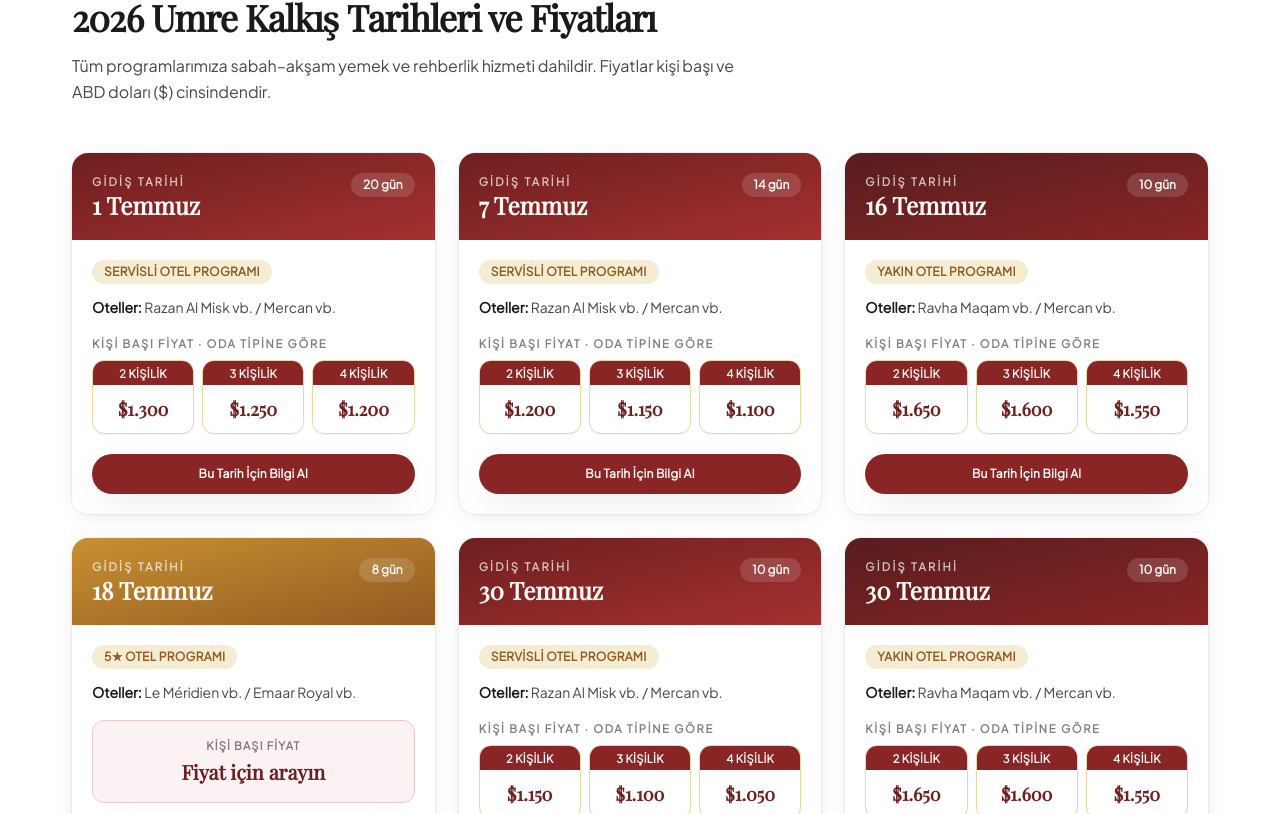
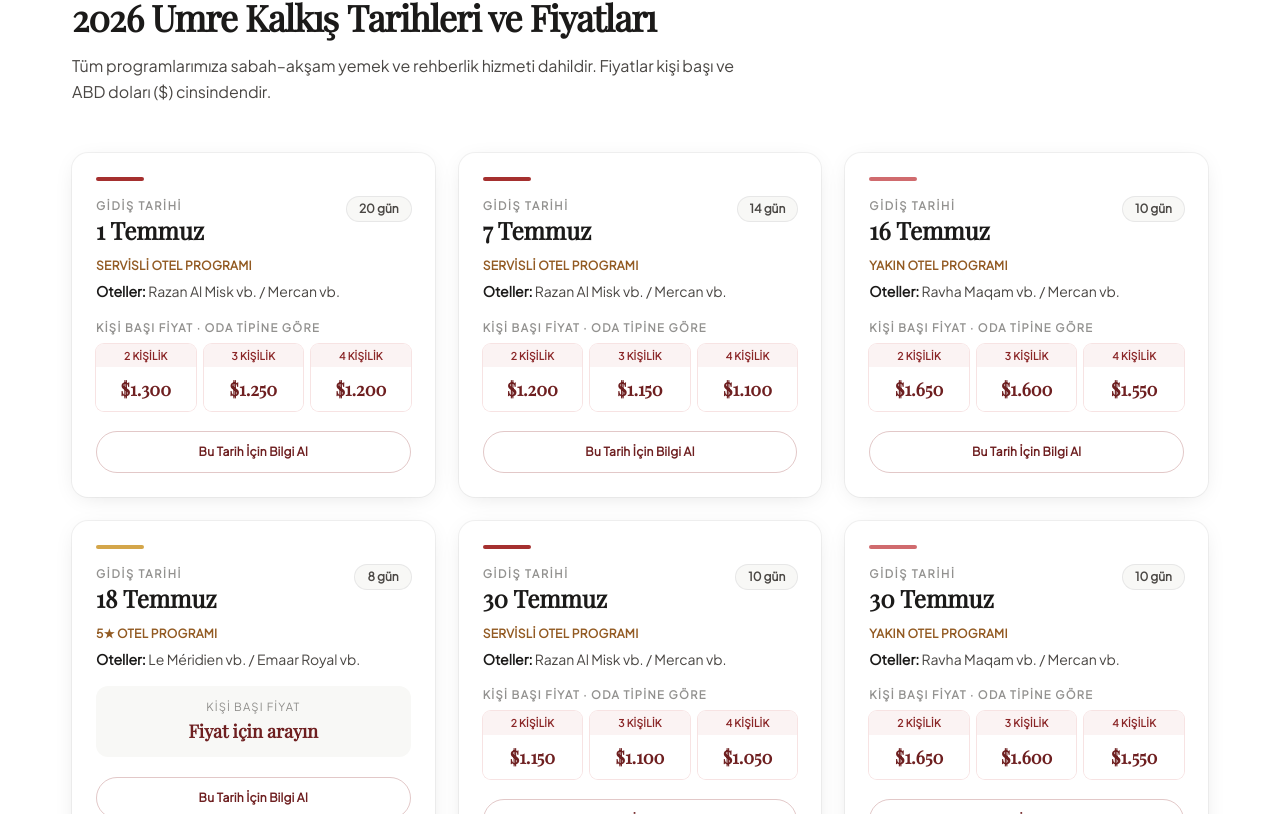
Before and after one commit to gokhanazp/akabeturizm, a Next.js app: page /umre in a window 1280 px wide. Shown: the part 1646-2460 px from the top of the page. Built offline with nearby package versions, Linux system fonts and the light colour scheme.

Commit message:
Menü sırası (Umre/Hac), umre kalkış kartları sadeleştirildi ve oda fiyatları belirginleştirildi

```diff
--- a/src/app/umre/page.tsx
+++ b/src/app/umre/page.tsx
@@ -126,53 +126,50 @@ export default function UmrePage() {
           <div className="mt-12 grid gap-6 sm:grid-cols-2 lg:grid-cols-3">
             {umreSchedule.map((row) => {
               const noPrice = row.two === "—";
-              const accent = row.program.startsWith("5★")
-                ? "from-gold-500 to-gold-700"
+              const accentBar = row.program.startsWith("5★")
+                ? "bg-gold-400"
                 : row.program.startsWith("Yakın")
-                ? "from-maroon-900 to-maroon-700"
-                : "from-maroon-800 to-maroon-600";
+                ? "bg-maroon-400"
+                : "bg-maroon-600";
               return (
                 <article
                   key={row.no}
-                  className="card group flex flex-col overflow-hidden transition-all duration-300 hover:-translate-y-1 hover:shadow-soft"
+                  className="group flex flex-col rounded-2xl bg-white p-6 shadow-card ring-1 ring-ink/5 transition-all duration-300 hover:-translate-y-1 hover:shadow-soft"
                 >
-                  <div
-                    className={`flex items-start justify-between gap-3 bg-gradient-to-br ${accent} p-5 text-cream`}
-                  >
+                  <span className={`mb-4 block h-1 w-12 rounded-full ${accentBar}`} />
+
+                  <div className="flex items-start justify-between gap-3">
                     <div>
-                      <p className="text-[0.7rem] font-semibold uppercase tracking-[0.2em] text-cream/75">
+                      <p className="text-[0.7rem] font-semibold uppercase tracking-[0.15em] text-ink-soft/60">
                         Gidiş Tarihi
                       </p>
-                      <p className="font-serif text-2xl font-bold leading-tight">
-                        {row.date}
-                      </p>
+                      <p className="font-serif text-2xl font-bold text-ink">{row.date}</p>
                     </div>
-                    <span className="shrink-0 rounded-full bg-cream/15 px-3 py-1 text-xs font-semibold backdrop-blur">
+                    <span className="shrink-0 rounded-full bg-cream px-3 py-1 text-xs font-semibold text-ink-soft ring-1 ring-ink/10">
                       {row.duration}
                     </span>
                   </div>
 
-                  <div className="flex flex-1 flex-col p-5">
-                    <span className="inline-flex w-fit rounded-full bg-gold-100 px-3 py-1 text-xs font-bold uppercase tracking-wide text-gold-700">
+                  <p className="mt-3 text-xs font-semibold uppercase tracking-wide text-gold-700">
                     {row.program}
-                    </span>
-                    <p className="mt-3 text-sm leading-relaxed text-ink-soft">
+                  </p>
+                  <p className="mt-1.5 text-sm leading-relaxed text-ink-soft">
                     <span className="font-semibold text-ink">Oteller: </span>
                     {row.hotels}
                   </p>
 
                   {noPrice ? (
-                      <div className="mt-4 rounded-xl border border-maroon-200 bg-maroon-50 p-4 text-center">
-                        <p className="text-[0.7rem] font-semibold uppercase tracking-widest text-ink-soft/70">
+                    <div className="mt-4 rounded-xl bg-cream p-3 text-center">
+                      <p className="text-[0.7rem] uppercase tracking-widest text-ink-soft/60">
                         Kişi Başı Fiyat
                       </p>
-                        <p className="mt-1 font-serif text-xl font-bold text-maroon-800">
+                      <p className="mt-0.5 font-serif text-lg font-bold text-maroon-800">
                         Fiyat için arayın
                       </p>
                     </div>
                   ) : (
                     <div className="mt-4">
-                        <p className="mb-2 text-[0.7rem] font-semibold uppercase tracking-[0.15em] text-ink-soft/70">
+                      <p className="mb-2 text-[0.7rem] font-semibold uppercase tracking-[0.12em] text-ink-soft/60">
                         Kişi Başı Fiyat · Oda Tipine Göre
                       </p>
                       <div className="grid grid-cols-3 gap-2 text-center">
@@ -183,12 +180,12 @@ export default function UmrePage() {
                         ].map((p) => (
                           <div
                             key={p.l}
-                              className="overflow-hidden rounded-xl border border-gold-200 bg-white shadow-sm"
+                            className="overflow-hidden rounded-lg ring-1 ring-maroon-100"
                           >
-                              <p className="bg-maroon-700 py-1 text-[0.7rem] font-bold uppercase tracking-wide text-cream">
+                            <p className="bg-maroon-50 py-1 text-[0.64rem] font-bold uppercase tracking-wide text-maroon-700">
                               {p.l}
                             </p>
-                              <p className="px-1 py-2.5 font-serif text-lg font-bold text-maroon-800">
+                            <p className="bg-white py-2 font-serif text-lg font-bold text-maroon-800">
                               {p.v}
                             </p>
                           </div>
@@ -203,11 +200,10 @@ export default function UmrePage() {
                     )}`}
                     target="_blank"
                     rel="noreferrer"
-                      className="btn-primary mt-5 w-full text-xs"
+                    className="btn-ghost mt-5 w-full text-xs"
                   >
                     Bu Tarih İçin Bilgi Al
                   </a>
-                  </div>
                 </article>
               );
             })}
--- a/src/data/site.ts
+++ b/src/data/site.ts
@@ -20,8 +20,8 @@ export const site = {
   },
   nav: [
     { label: "Anasayfa", href: "/" },
+    { label: "Umre", href: "/umre" },
     { label: "Hac", href: "/hac" },
-    { label: "Umre", href: "/umre" },
     { label: "Yurt İçi Turlar", href: "/yurt-ici-turlar" },
     { label: "Hakkımızda", href: "/hakkimizda" },
     { label: "Blog", href: "/blog" },
```
Lines whose indentation alone changed are shown as unchanged.
